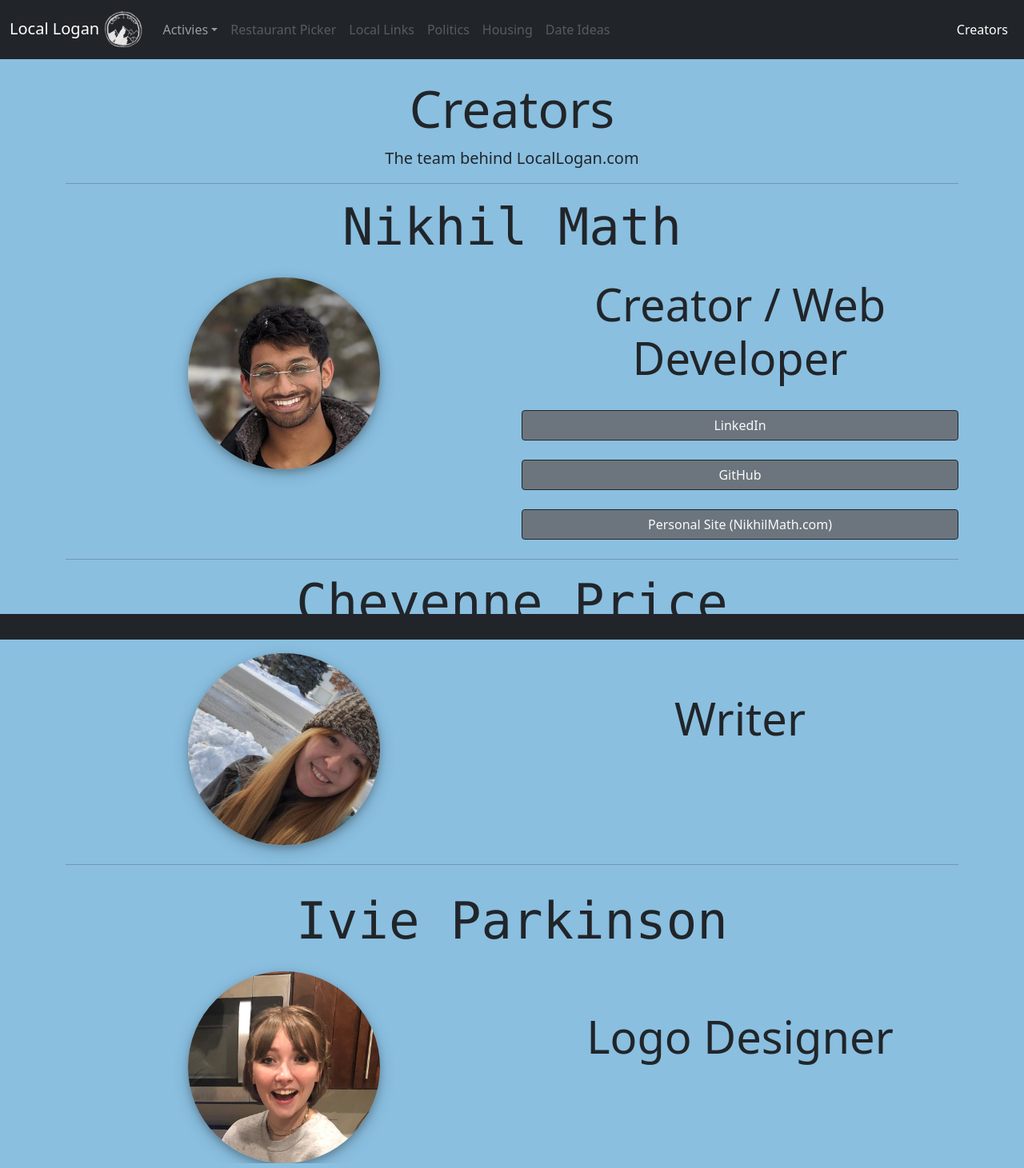
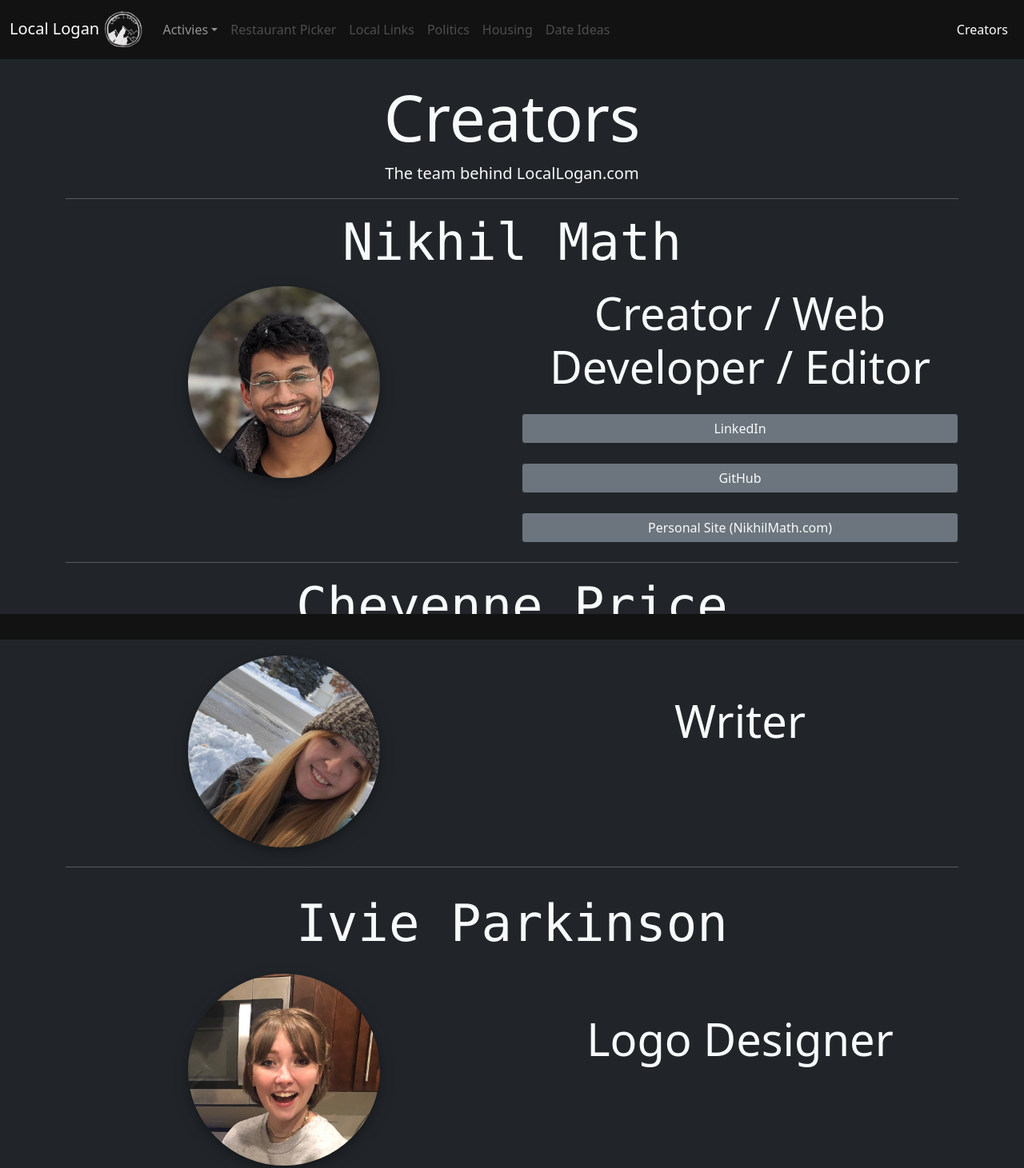
Before and after one commit to NikhilMath/LocalLogan.com, a plain HTML site: page creators.html in a window 1280 px wide. Shown: the whole page at 80% size. Drawn offline with nearby package versions, Linux system fonts and the light colour scheme.

Commit message:
made home page and creators page dark theme

```diff
--- a/creators.html
+++ b/creators.html
@@ -11,9 +11,9 @@
   <title>Local Logan</title>
 </head>
 
-<body>
+<body class="bg-dark">
   <!-- NAVBAR -->
-  <nav class="navbar navbar-expand-lg navbar-dark bg-dark">
+  <nav class="navbar navbar-expand-lg navbar-dark" style="background-color: #111211;">
     <div class="container-fluid">
       <a class="navbar-brand active" href="/index.html">Local Logan
         <img src="/images/white.png" alt="Home">
@@ -55,7 +55,7 @@
         </ul>
         <ul class="navbar-nav">
           <li class="nav-item mr-auto">
-            <a class="nav-link active" href="/creators.html" aria-disabled="false"  aria-current="page">Creators</a>
+            <a class="nav-link active" href="/creators.html" aria-disabled="false" aria-current="page">Creators</a>
         </ul>
         </li>
         </ul>
@@ -65,16 +65,16 @@
 
   <!-- MAIN SECTION -->
   <section class="container">
-    <h1 class="display-3 text-center mt-4">Creators</h1>
-    <p class="lead text-center">The team behind LocalLogan.com</p>
-    <hr>
+    <h1 class="display-1 text-center mt-4 text-light">Creators</h1>
+    <p class="lead text-center text-light">The team behind LocalLogan.com</p>
+    <hr class="text-light">
     <div class="row mb-4">
-      <p class="font-monospace display-3 text-center">Nikhil Math</p>
+      <h3 class="font-monospace display-3 text-center text-light">Nikhil Math</h3>
       <div class="col-md-6 mt-2 text-center">
         <img class="personPic rounded-circle align-middle align-self-center" src="images/NikhilPic.jpg" alt="">
       </div>
       <div class="col-md-6 mt-2 d-grid">
-        <p class="lead display-4 text-center">Creator / Web Developer</p>
+        <h4 class="lead display-4 text-center text-light">Creator / Web Developer / Editor</h4>
         </p>
         <a target="_blank" class="btn btn-secondary text-light btn-outline-dark text-center"
           href="https://www.linkedin.com/in/nikhil-math/">LinkedIn</a> <br>
@@ -85,24 +85,24 @@
           (NikhilMath.com)</a>
       </div>
     </div>
-    <hr>
+    <hr class="text-light">
     <div class="row mb-4">
-      <p class="font-monospace display-3 text-center">Cheyenne Price</p>
+      <p class="font-monospace display-3 text-center text-light">Cheyenne Price</p>
       <div class="col-md-6 mt-2 text-center">
         <img class="personPic rounded-circle align-middle" src="images/Cheyenne.jpg" alt="">
       </div>
       <div class="col-md-6 mt-2 d-grid ">
-        <p class="lead display-4 text-center mt-5">Writer</p>
+        <p class="lead display-4 text-center mt-5 text-light">Writer</p>
       </div>
     </div>
-    <hr>
+    <hr class="text-light">
     <div class="row">
-      <p class="font-monospace display-3 text-center mt-3">Ivie Parkinson</p>
+      <p class="font-monospace display-3 text-center mt-3 text-light">Ivie Parkinson</p>
       <div class="col-md-6 mt-2 text-center">
         <img class="personPic rounded-circle align-middle" src="images/IviePic.jpg" alt="">
       </div>
       <div class="col-md-6 mt-2 d-grid">
-        <p class="lead display-4 text-center mt-5">Logo Designer</p>
+        <p class="lead display-4 text-center mt-5 text-light">Logo Designer</p>
       </div>
     </div>
     <!-- <div class="row">
@@ -111,12 +111,13 @@
   </section>
 
   <!-- FOOTER -->
-  <footer>
-    <section>
-      <div id="footerNav-placeholder">
-      </div>
-    </section>
+  <footer class="navbar fixed-bottom navbar-dark" style="background-color: #111211;">
+    <div class="container-fluid p-2">
+    </div>
   </footer>
+
+  <!-- MARGIN -->
+  <div style="margin-top:500px;"></div>
 
   <!-- SCRIPTS -->
   <script>
--- a/styles.css
+++ b/styles.css
@@ -1,5 +1,5 @@
 body {
-	background-color: #8abfe0 !important;
+	/* background-color: #8abfe0 !important; */
 }
 
 nav a img {
```
Also changed, not shown: index.html (+3 -3 lines).
